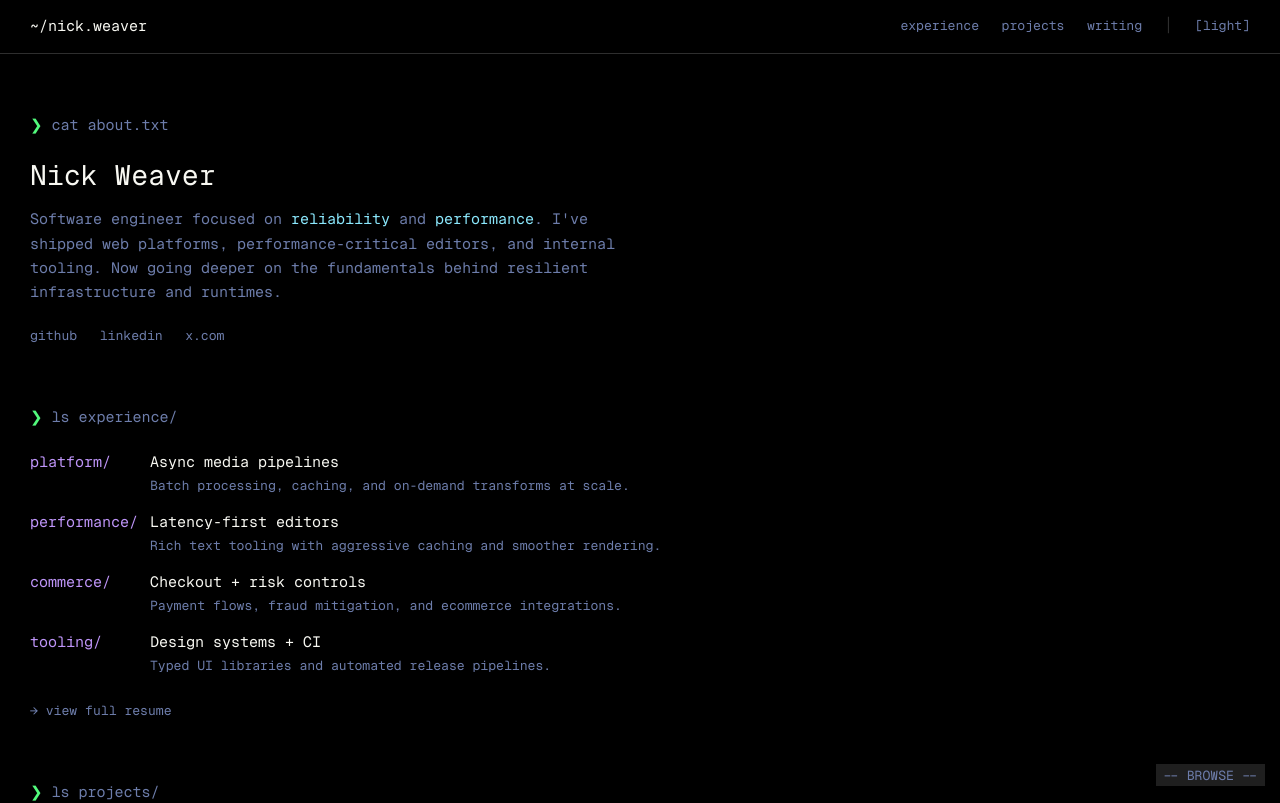
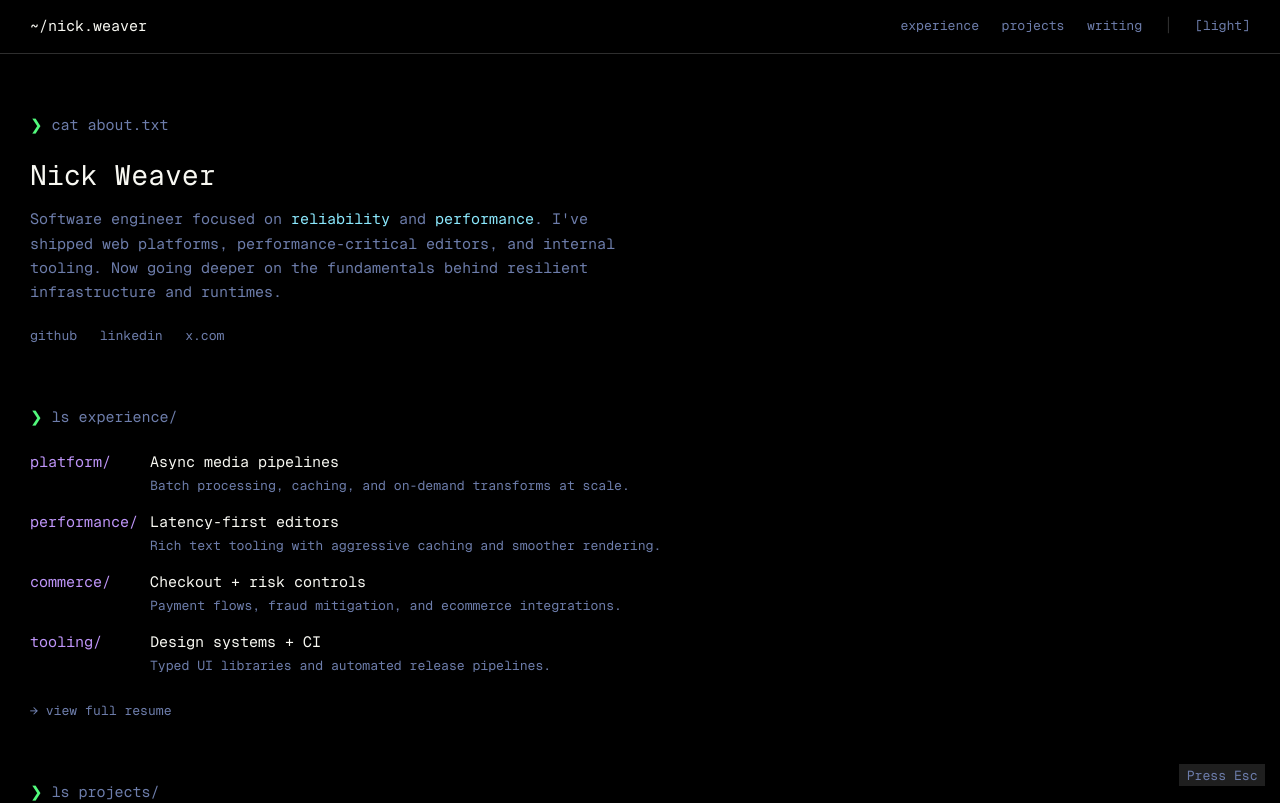
Before and after one commit to nickqweaver/nickweaver-dev, a Next.js app: page / in a window 1280 px wide. Shown: the top 803 px of the page. Built offline with nearby package versions, Linux system fonts and the light colour scheme.

Commit message:
feat: tip to try vim mode

```diff
--- a/src/components/vim-mode/status-line.tsx
+++ b/src/components/vim-mode/status-line.tsx
@@ -7,15 +7,15 @@ export function StatusLine() {
 
   return (
     <div className="fixed bottom-4 right-4 z-50 font-mono text-sm select-none">
-      <span
-        className={`px-2 py-1 ${
-          mode === "NORMAL"
-            ? "bg-dr-green/20 text-dr-green"
-            : "bg-muted text-muted-foreground"
-        }`}
-      >
-        -- {mode} --
-      </span>
+      {mode === "NORMAL" ? (
+        <span className="px-2 py-1 bg-dr-green/20 text-dr-green">
+          -- NORMAL --
+        </span>
+      ) : (
+        <span className="px-2 py-1 bg-muted text-muted-foreground">
+          Press Esc
+        </span>
+      )}
     </div>
   )
 }
```
